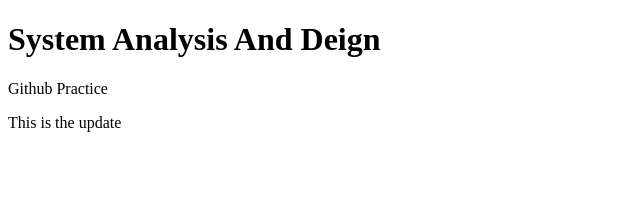
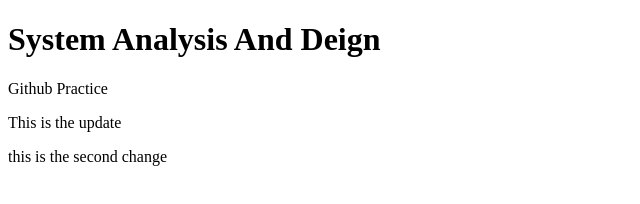
Before and after one commit to musamiumar/practice, a plain HTML site: page index.html in a window 1280 px wide. Shown: the whole page, without its empty margins (0-640 px from the left). Drawn offline with Linux system fonts and the light colour scheme.

Commit message:
this is the second commit

```diff
--- a/index.html
+++ b/index.html
@@ -9,6 +9,7 @@
     <h1>System Analysis And Deign </h1>
     <p>Github Practice </p>
      <p>This is the update</p>
+    <p>this is the second change</p>
 
 </body>
 </html>
```
